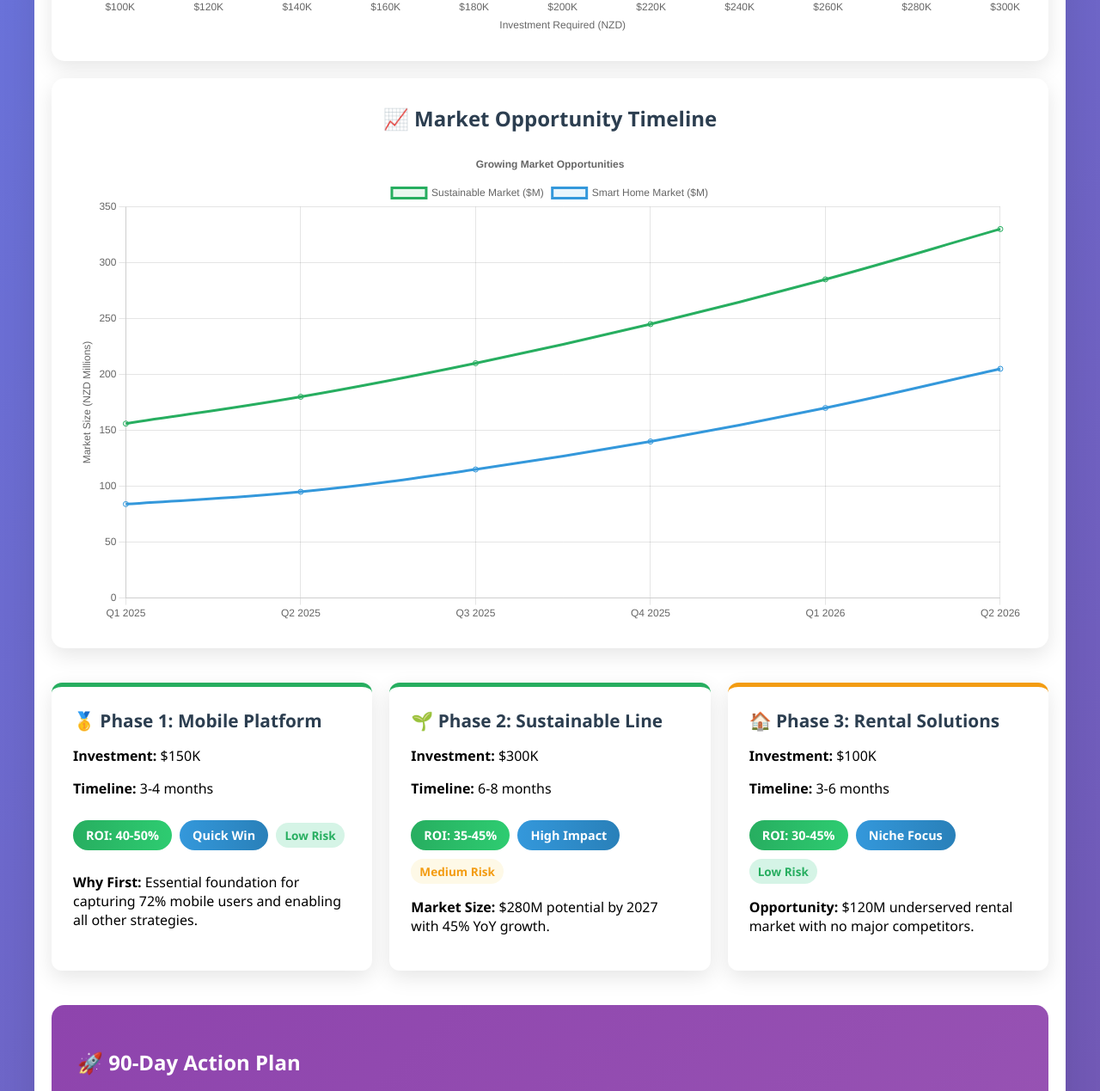
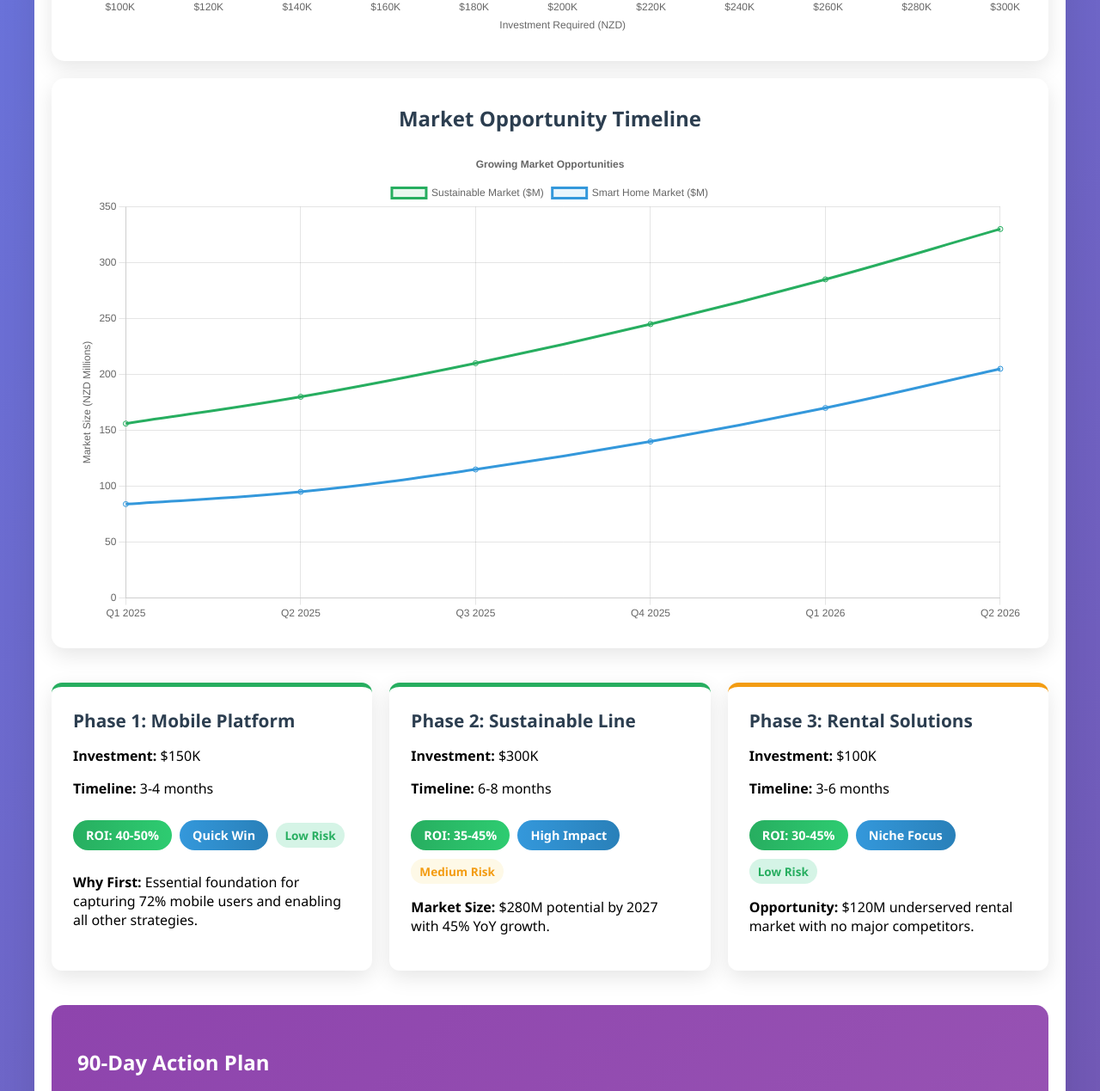
Before and after one commit to Belinder-cloud/nz-home-decor-report, a plain HTML site: page index.html in a window 1280 px wide. Shown: the part 1221-2490 px from the top of the page at 86% size. Drawn offline with nearby package versions, Linux system fonts and the light colour scheme.

Commit message:
index.html

```diff
--- a/index.html
+++ b/index.html
@@ -203,7 +203,7 @@
         </div>
 
         <div class="recommendation-card">
-            <div class="recommendation-title">💡 PRIMARY RECOMMENDATION</div>
+            <div class="recommendation-title">PRIMARY RECOMMENDATION</div>
             <div class="key-insight">
                 <strong>Launch with Sustainable Luxury + Mobile-First Platform</strong><br>
                 Target the $280M sustainable luxury segment with rental-friendly solutions.
@@ -219,18 +219,18 @@
         </div>
 
         <div class="chart-container">
-            <div class="chart-title">📊 ROI vs Investment Analysis</div>
+            <div class="chart-title">ROI vs Investment Analysis</div>
             <canvas id="roiChart" width="400" height="200"></canvas>
         </div>
 
         <div class="chart-container">
-            <div class="chart-title">📈 Market Opportunity Timeline</div>
+            <div class="chart-title">Market Opportunity Timeline</div>
             <canvas id="timelineChart" width="400" height="200"></canvas>
         </div>
 
         <div class="opportunity-grid">
             <div class="opportunity-card high-priority">
-                <div class="opportunity-title">🥇 Phase 1: Mobile Platform</div>
+                <div class="opportunity-title">Phase 1: Mobile Platform</div>
                 <p><strong>Investment:</strong> $150K</p>
                 <p><strong>Timeline:</strong> 3-4 months</p>
                 <div class="roi-badge">ROI: 40-50%</div>
@@ -240,7 +240,7 @@
             </div>
 
             <div class="opportunity-card high-priority">
-                <div class="opportunity-title">🌱 Phase 2: Sustainable Line</div>
+                <div class="opportunity-title">Phase 2: Sustainable Line</div>
                 <p><strong>Investment:</strong> $300K</p>
                 <p><strong>Timeline:</strong> 6-8 months</p>
                 <div class="roi-badge">ROI: 35-45%</div>
@@ -250,7 +250,7 @@
             </div>
 
             <div class="opportunity-card medium-priority">
-                <div class="opportunity-title">🏠 Phase 3: Rental Solutions</div>
+                <div class="opportunity-title">Phase 3: Rental Solutions</div>
                 <p><strong>Investment:</strong> $100K</p>
                 <p><strong>Timeline:</strong> 3-6 months</p>
                 <div class="roi-badge">ROI: 30-45%</div>
@@ -261,7 +261,7 @@
         </div>
 
         <div class="action-plan">
-            <h2>🚀 90-Day Action Plan</h2>
+            <h2>90-Day Action Plan</h2>
 
             <div class="action-step">
                 <span class="step-number">1</span>
@@ -311,7 +311,7 @@
         </div>
 
         <div class="chart-container">
-            <div class="chart-title">💰 Financial Projections (3-Year)</div>
+            <div class="chart-title">Financial Projections (3-Year)</div>
             <canvas id="financialChart" width="400" height="200"></canvas>
         </div>
     </div>
```
